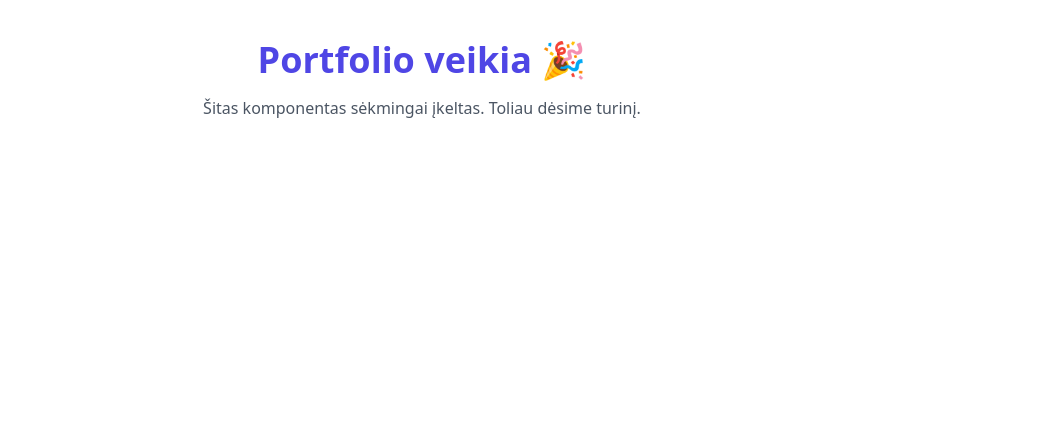
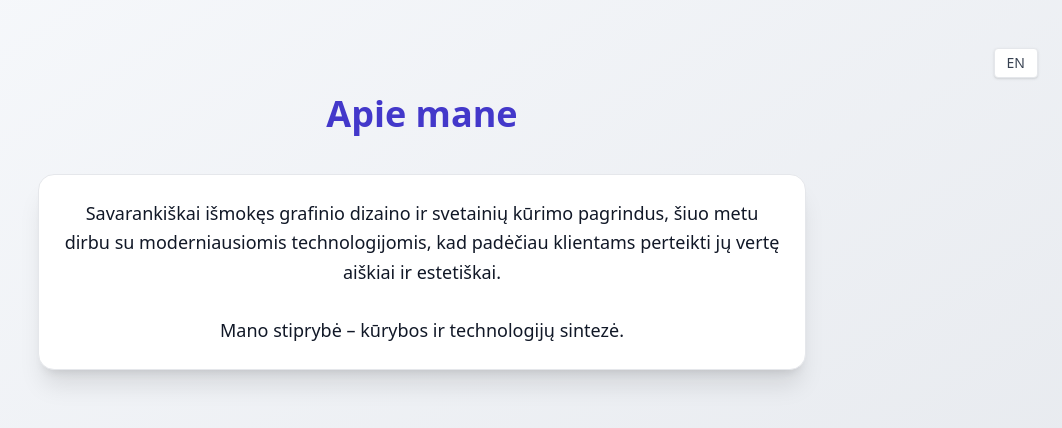
Before and after one commit to TrasherBart/portfff, a React (Vite) app: page / in a window 1280 px wide. Shown: the top 428 px of the page, without its empty margins (218-1280 px from the left). Built offline with nearby package versions, Linux system fonts and the light colour scheme.

Commit message:
Update Portfolio.jsx

```diff
--- a/src/Portfolio.jsx
+++ b/src/Portfolio.jsx
@@ -1,8 +1,33 @@
+
+import { useState } from "react";
+
 export default function Portfolio() {
+  const [lang, setLang] = useState("lt");
+
   return (
-    <div className="text-center p-10">
-      <h1 className="text-4xl font-bold text-indigo-600">Portfolio veikia 🎉</h1>
-      <p className="mt-4 text-gray-600">Šitas komponentas sėkmingai įkeltas. Toliau dėsime turinį.</p>
+    <div className="min-h-screen bg-gradient-to-br from-[#f7f9fc] to-[#e4e7ec] text-gray-900 px-6 py-12 font-sans">
+      <div className="flex justify-end mb-4">
+        <button
+          onClick={() => setLang(lang === 'lt' ? 'en' : 'lt')}
+          className="text-sm px-3 py-1 border rounded shadow bg-white text-gray-700"
+        >
+          {lang === 'lt' ? 'EN' : 'LT'}
+        </button>
+      </div>
+
+      <h1 className="text-4xl font-bold text-center mb-10 text-indigo-700">
+        {lang === 'lt' ? 'Apie mane' : 'About Me'}
+      </h1>
+
+      <p className="max-w-3xl mx-auto text-lg text-center bg-white p-6 rounded-2xl shadow-xl border border-gray-200 leading-relaxed whitespace-pre-line">
+        {lang === 'lt'
+          ? `Savarankiškai išmokęs grafinio dizaino ir svetainių kūrimo pagrindus, šiuo metu dirbu su moderniausiomis technologijomis, kad padėčiau klientams perteikti jų vertę aiškiai ir estetiškai.
+
+Mano stiprybė – kūrybos ir technologijų sintezė.`
+          : `Self-taught in graphic design and website development, I now work with modern technologies to help clients communicate their value clearly and beautifully.
+
+My strength lies in the fusion of creativity and technology.`}
+      </p>
     </div>
   );
 }
```
